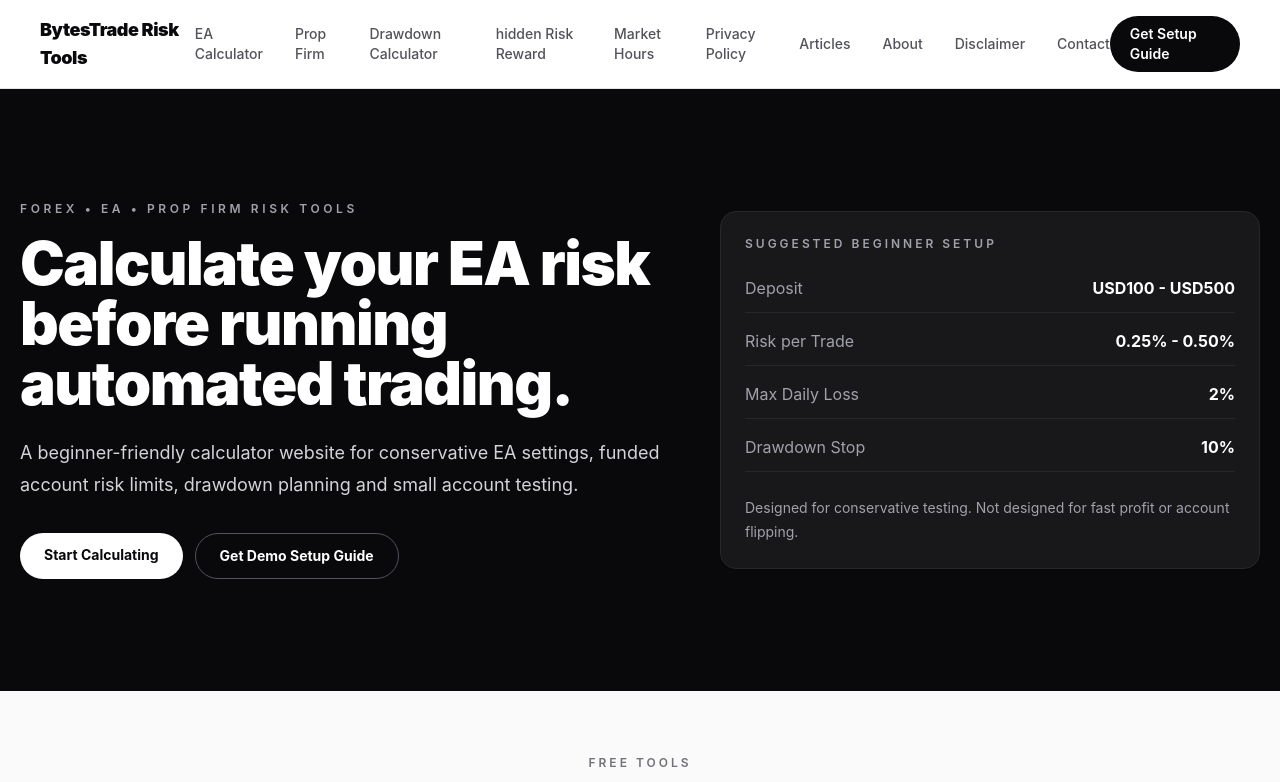
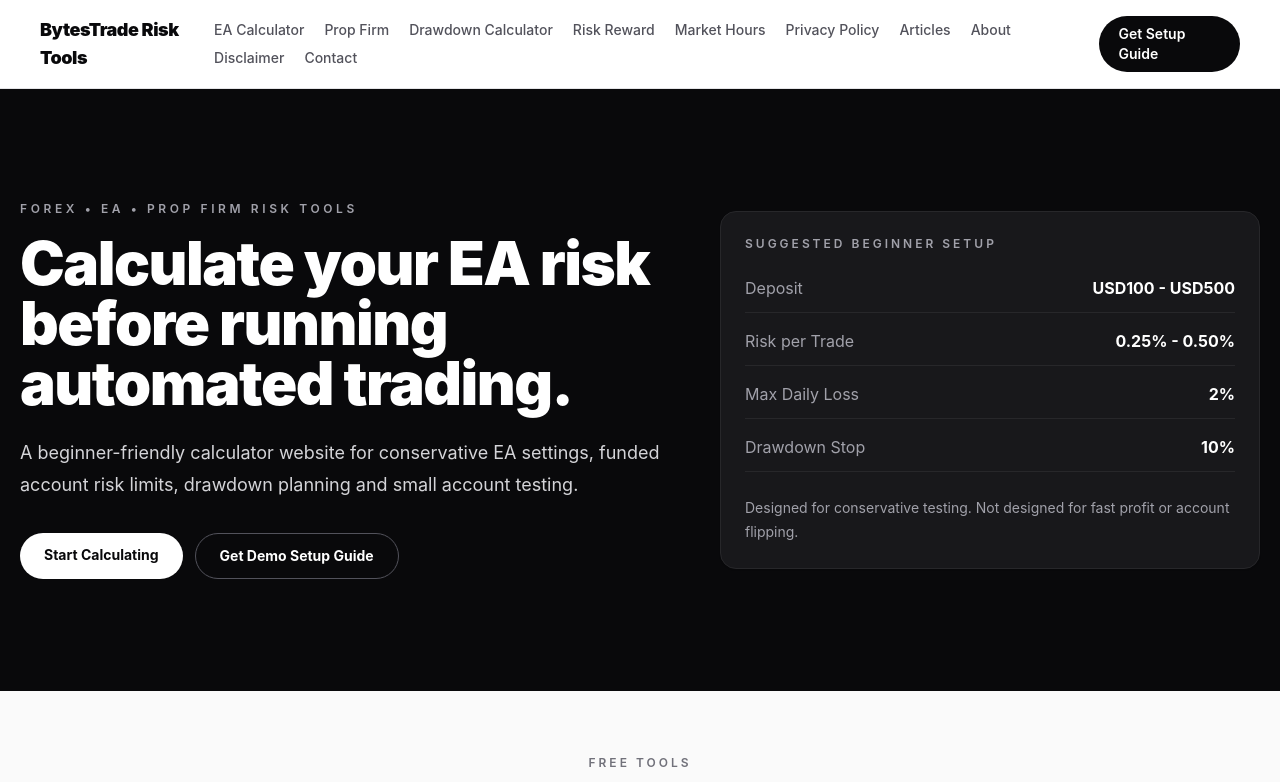
Before and after one commit to MomoGrace/safetrade-risk-tools, a React (Vite) app: page / in a window 1280 px wide. Shown: the top 782 px of the page. Built offline with nearby package versions, Linux system fonts and the light colour scheme.

Commit message:
improve header layout and navigation spacing

```diff
--- a/src/App.jsx
+++ b/src/App.jsx
@@ -404,13 +404,11 @@ function Header() {
     <header className="sticky top-0 z-50 border-b border-zinc-200 bg-white/90 backdrop-blur">
       <div className="mx-auto flex max-w-7xl items-center justify-between px-10 py-4">
         <a href="/" className="text-lg font-black tracking-tight">BytesTrade Risk Tools</a>
-        <nav className="hidden items-center gap-8 text-sm font-medium text-zinc-600 md:flex">
+        <nav className="hidden flex-wrap items-start gap-x-5 gap-y-2 text-sm font-medium text-zinc-600 md:flex">
           <a href="/#ea-calculator" className="hover:text-zinc-950">EA Calculator</a>
           <a href="/#prop-firm" className="hover:text-zinc-950">Prop Firm</a>
           <a href="/drawdown-calculator" className="hover:text-zinc-950">Drawdown Calculator</a>
-           <a href="/risk-reward-calculator" className="hover:text-zinc-950">hidden
-  Risk Reward
-</a>
+           <a href="/risk-reward-calculator" className="hover:text-zinc-950">Risk Reward</a>
           <a href="/forex-market-hours" className="hover:text-zinc-950">Market Hours</a>
           <a href="/privacy-policy" className="hover:text-zinc-950">Privacy Policy</a>
             <a href="/articles" className="hover:text-zinc-950">Articles</a>
```
